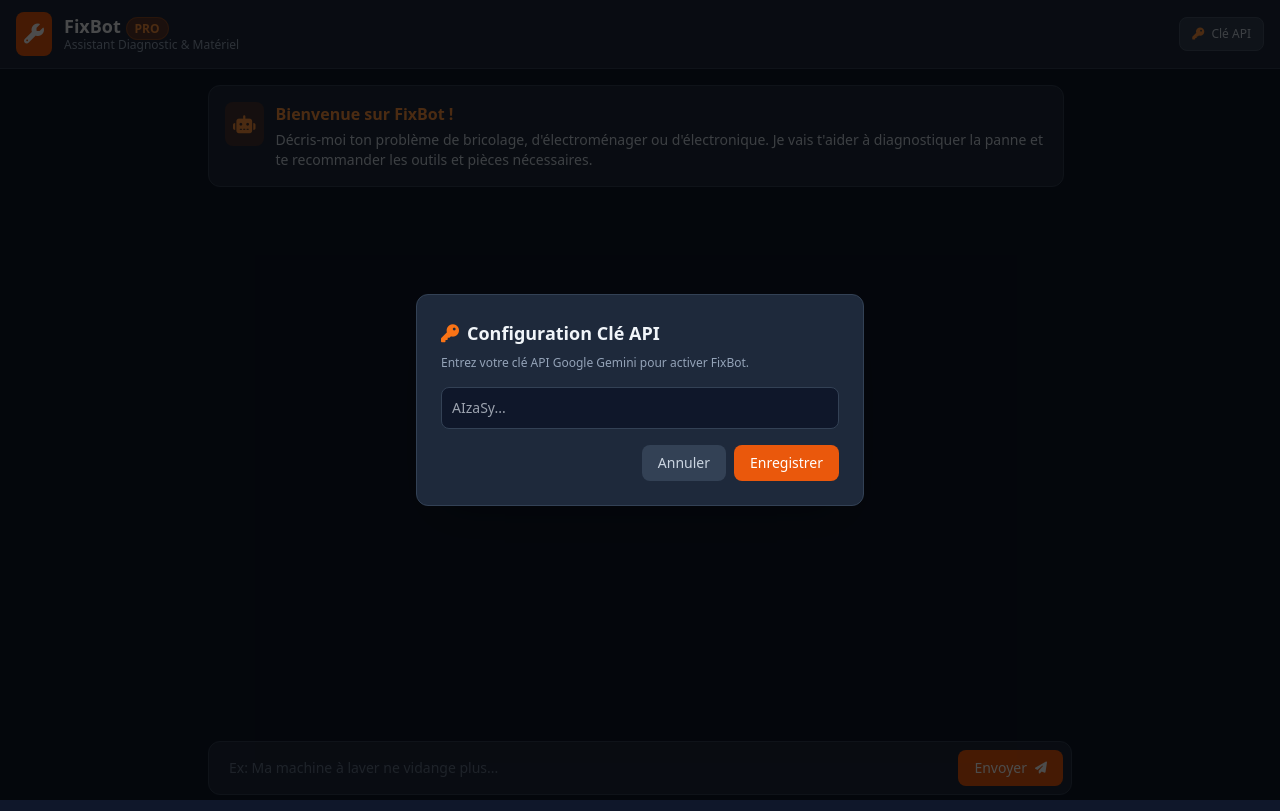
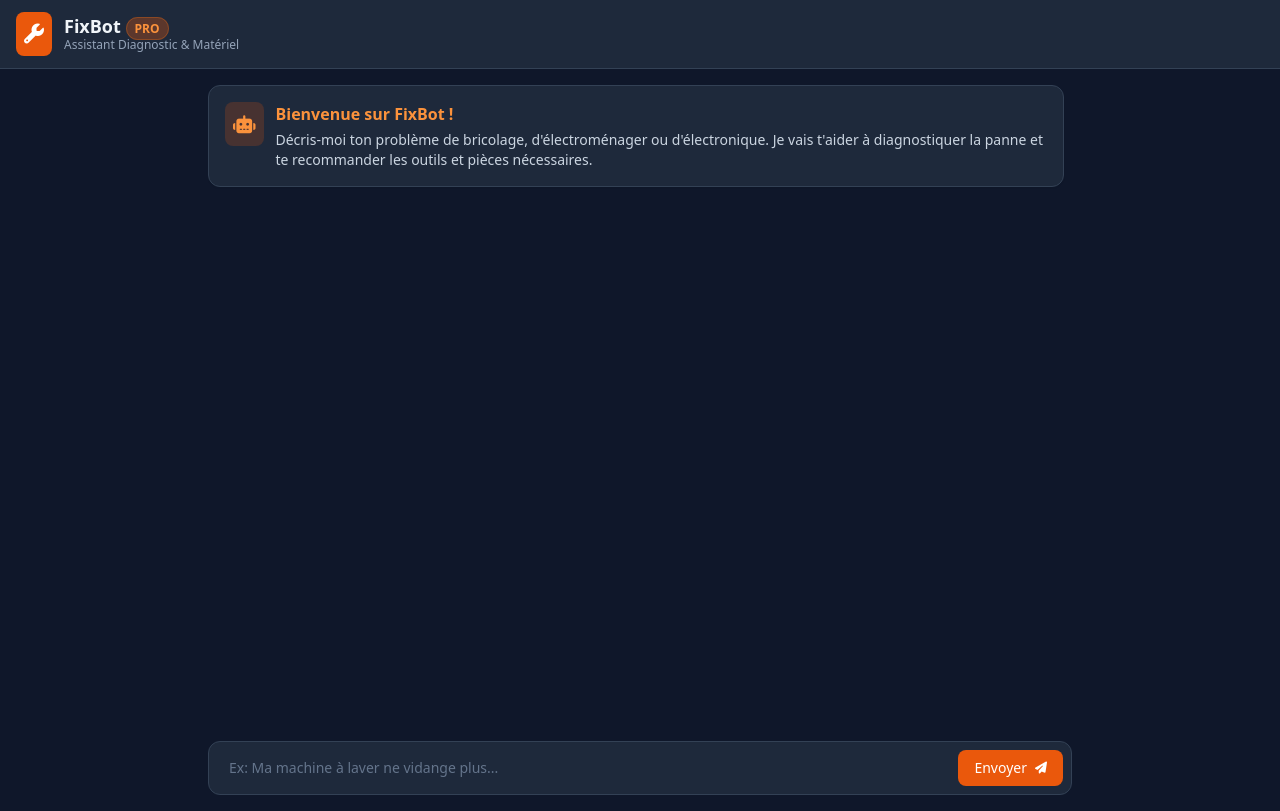
Before and after one commit to fixbot-official/Mon-Fixbot, a plain HTML site: page index.html in a window 1280 px wide. Drawn offline with nearby package versions, Linux system fonts and the light colour scheme.

Commit message:
Refactor index.html structure and content

```diff
--- a/index.html
+++ b/index.html
@@ -34,9 +34,6 @@
                 <p class="text-xs text-slate-400">Assistant Diagnostic & Matériel</p>
             </div>
         </div>
-        <button id="openApiModal" class="text-xs bg-slate-700 hover:bg-slate-600 text-slate-300 px-3 py-2 rounded-lg border border-slate-600 transition">
-            <i class="fa-solid fa-key mr-1 text-orange-400"></i> Clé API
-        </button>
     </header>
 
     <!-- Main Chat Area -->
@@ -66,24 +63,12 @@
         </div>
     </main>
 
-    <!-- API Key Modal -->
-    <div id="apiModal" class="fixed inset-0 bg-black/70 flex items-center justify-center p-4 z-50 hidden">
-        <div class="bg-slate-800 border border-slate-700 rounded-xl max-w-md w-full p-6 shadow-2xl">
-            <h3 class="text-lg font-bold text-slate-100 mb-2 flex items-center">
-                <i class="fa-solid fa-key text-orange-500 mr-2"></i> Configuration Clé API
-            </h3>
-            <p class="text-xs text-slate-400 mb-4">Entrez votre clé API Google Gemini pour activer FixBot.</p>
-            <input type="password" id="apiKeyInput" placeholder="AIzaSy..." class="w-full bg-slate-900 border border-slate-700 rounded-lg p-2.5 text-sm text-slate-100 mb-4 focus:outline-none focus:border-orange-500">
-            <div class="flex justify-end space-x-2">
-                <button id="closeApiModal" class="px-4 py-2 bg-slate-700 text-slate-300 rounded-lg text-sm hover:bg-slate-600">Annuler</button>
-                <button id="saveApiKey" class="px-4 py-2 bg-orange-600 text-white rounded-lg text-sm hover:bg-orange-500">Enregistrer</button>
-            </div>
-        </div>
-    </div>
+    <script>
+        // CONFIGURATION
+        // Colle ta clé API Gemini entre les guillemets ci-dessous :
+        const GEMINI_API_KEY = "COLLE_TA_CLE_API_ICI";
 
-    <script>
-        // CONFIGURATION AFFILIATION
-        // Remplace "tonid-21" par ton Tag d'affilié Amazon une fois ton compte cré
+        // Ton Tag d'affilié Amazon :
         const AMAZON_TAG = "fixbotpro-21";
 
         // Mots-clés pour détecter outils et pièces détachées
@@ -104,30 +89,9 @@ Quand tu diagnostiques un problème :
 3. Liste TOUJOURS explicitement les **outils nécessaires** et les **pièces de rechange éventuelles** sous forme de puces claires.
 Maintiens un ton professionnel et encourageant.`;
 
-        let apiKey = localStorage.getItem('gemini_api_key') || '';
-
         const chatBox = document.getElementById('chatBox');
         const userInput = document.getElementById('userInput');
         const sendBtn = document.getElementById('sendBtn');
-        const apiModal = document.getElementById('apiModal');
-        const openApiModal = document.getElementById('openApiModal');
-        const closeApiModal = document.getElementById('closeApiModal');
-        const saveApiKey = document.getElementById('saveApiKey');
-        const apiKeyInput = document.getElementById('apiKeyInput');
-
-        // Initialisation Modal
-        openApiModal.addEventListener('click', () => {
-            apiKeyInput.value = apiKey;
-            apiModal.classList.remove('hidden');
-        });
-        closeApiModal.addEventListener('click', () => apiModal.classList.add('hidden'));
-        saveApiKey.addEventListener('click', () => {
-            apiKey = apiKeyInput.value.trim();
-            localStorage.setItem('gemini_api_key', apiKey);
-            apiModal.classList.add('hidden');
-        });
-
-        if (!apiKey) apiModal.classList.remove('hidden');
 
         // Envoi Message
         sendBtn.addEventListener('click', sendMessage);
@@ -137,12 +101,6 @@ Maintiens un ton professionnel et encourageant.`;
             const text = userInput.value.trim();
             if (!text) return;
 
-            if (!apiKey) {
-                alert("Veuillez d'abord configurer votre clé API Gemini.");
-                apiModal.classList.remove('hidden');
-                return;
-            }
-
             // Ajouter le message utilisateur
             appendMessage('user', text);
             userInput.value = '';
@@ -151,7 +109,7 @@ Maintiens un ton professionnel et encourageant.`;
             const loadingId = appendLoading();
 
             try {
-                const response = await fetch(`https://generativelanguage.googleapis.com/v1beta/models/gemini-2.5-flash:generateContent?key=${apiKey}`, {
+                const response = await fetch(`https://generativelanguage.googleapis.com/v1beta/models/gemini-2.5-flash:generateContent?key=${GEMINI_API_KEY}`, {
                     method: 'POST',
                     headers: { 'Content-Type': 'application/json' },
                     body: JSON.stringify({
@@ -172,7 +130,7 @@ Maintiens un ton professionnel et encourageant.`;
                 }
             } catch (err) {
                 document.getElementById(loadingId)?.remove();
-                appendMessage('bot', "Erreur de connexion avec l'API Gemini. Vérifiez votre clé API.");
+                appendMessage('bot', "Erreur de connexion avec l'API Gemini. Vérifiez la clé API.");
             }
         }
 
```
